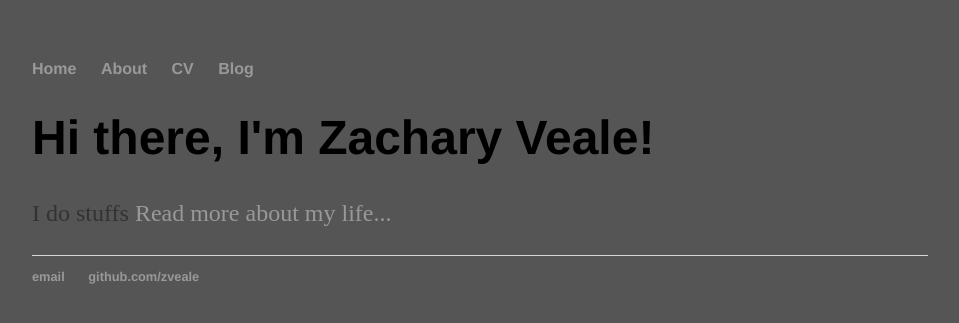
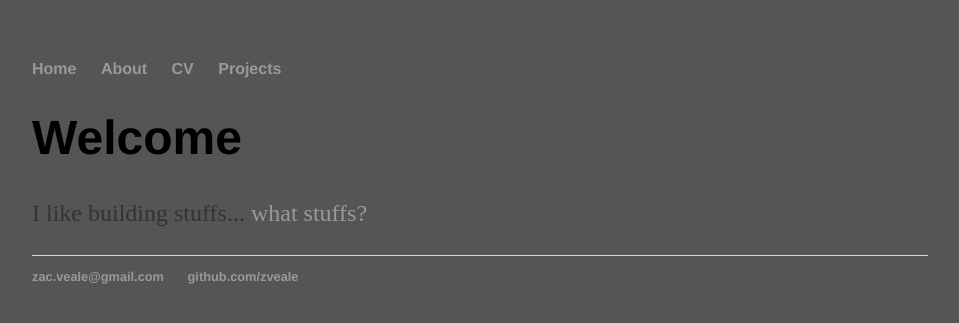
Before and after one commit to zveale/zveale.github.io, a Jekyll site: the page built from about/index.html, in a window 1280 px wide. Shown: the top 323 px of the page, without its empty margins (160-1119 px from the left). Built offline with Jekyll 4.4.1, drawn with Linux system fonts in a browser that asks for light colours.

Commit message:
default changes

```diff
--- a/_layouts/default.html
+++ b/_layouts/default.html
@@ -11,18 +11,18 @@
         		<li><a href="/">Home</a></li>
 	        	<li><a href="/about">About</a></li>
         		<li><a href="/cv">CV</a></li>
-        		<li><a href="/blog">Blog</a></li>
+        		<li><a href="/projects">Projects</a></li>
     		</ul>
 		</nav>
 		<div class="container">
     		<div class="blurb">
-        		<h1>Hi there, I'm Zachary Veale!</h1>
-				<p>I do stuffs <a href="/about">Read more about my life...</a></p>
+        		<h1>Welcome</h1>
+				<p>I like building stuffs... <a href="/projects">what stuffs?</a></p>
     		</div><!-- /.blurb -->
 		</div><!-- /.container -->
 		<footer>
     		<ul>
-        		<li><a href="mailto:zac.veale@gmail.com">email</a></li>
+        		<li><a href="mailto:zac.veale@gmail.com">zac.veale@gmail.com</a></li>
         		<li><a href="https://github.com/zveale">github.com/zveale</a></li>
 			</ul>
 		</footer>
--- a/cv/index.html
+++ b/cv/index.html
@@ -10,13 +10,13 @@ title: CV
 					<strong>Affiliation</strong><br>
 					Address<br>
 					City<br>
-					<abbr title="phone">P:</abbr> (123) 456-7890<br>
+					<abbr title="phone">P:</abbr> 951 347 8522<br>
 					<span class="obfuscate">youremailaddress@email.com</span>
 					</address>
 
-					<h2>Select Publications</h2>
+					<h2>placeholder</h2>
 
-					<p><strong>Last Name, F.</strong> Title of a Chapter  , <em>The Book </em> Publisher Name. Chapter available at: <a href="#">http://permalink</a>.
+					<p><strong> placeholder </strong> placeholder <em> placeholder </em> placeholder <a href="#">http://permalink</a>.
 
 
 	</div>
```
Also changed, not shown: _posts/2020-05-07-site-created.md (+2 -2 lines), about/index.html (+4 -4 lines), projects/index.html (renamed from blog/index.html).
